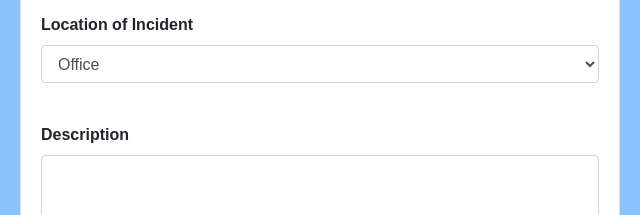
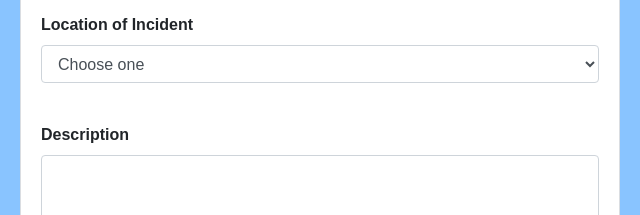
Before and after one commit to Bonzorama/Incident-Report-Form, a website built with Parcel: page index.html in a window 1280 px wide. Shown: the part 472-687 px from the top of the page, 320-960 px from the left. Built offline with nearby package versions, Linux system fonts and the light colour scheme.

Commit message:
Update index.html
Added default "Choose one" option for Location of Incident Field.

```diff
--- a/index.html
+++ b/index.html
@@ -57,6 +57,7 @@
   <div class="form-group">
     <label for="exampleFormControlSelect1"><strong>Location of Incident</strong></label>
     <select class="form-control" id="exampleFormControlSelect1">
+      <option>Choose one</option>
       <option>Office</option>
       <option>Lab</option>
       <option>Classroom</option>
```
